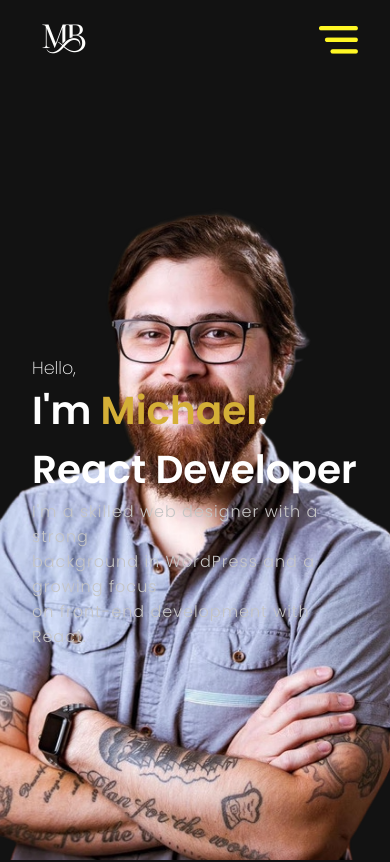
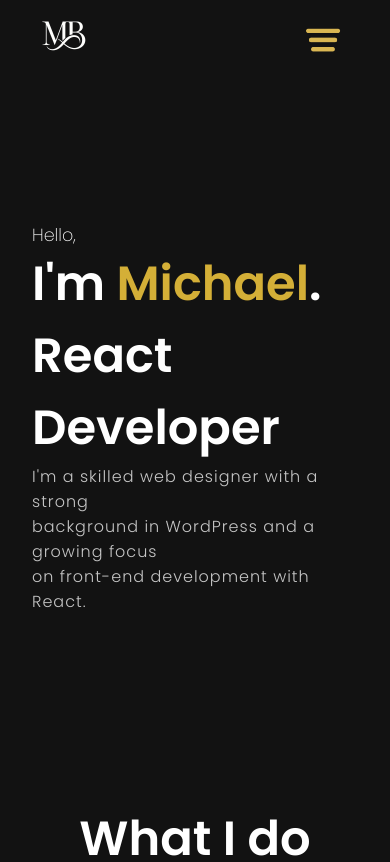
Before and after one commit to mbubel/my_portfolio, a React (Create React App) app: page / in a window 390 px wide. Shown: the top 862 px of the page. Built offline with nearby package versions, Linux system fonts and the light colour scheme.

Commit message:
fixes mobile responsive

```diff
--- a/src/components/Intro/intro.css
+++ b/src/components/Intro/intro.css
@@ -1,5 +1,4 @@
 #intro {
-    height: calc(100vh - 4rem);
     width: 100vw;
     max-width: 75rem;
     margin: 0 auto;
@@ -14,7 +13,7 @@
     z-index: -1;
     object-fit: cover;
     height: 100vh;
-  }
+}
 
 
 .introContent {
@@ -34,7 +33,7 @@
 }
 
 .introName {
-    color: #D4AF37     ;
+    color: #D4AF37;
 }
 
 .introPara {
@@ -45,7 +44,7 @@
 }
 
 .btn {
-    background: #D4AF37 ;
+    background: #D4AF37;
     margin: 1rem 0;
     padding: 0.75rem 1.5rem;
     border: none;
@@ -81,4 +80,23 @@
 
 .logo {
     cursor: pointer;
-  }
+}
+
+@media (max-width: 768px) {
+
+    .bg {
+        display: none;
+    }
+
+    .introContent {
+        height: 80vh;
+        width: 100vw;
+        padding: 2rem;
+        font-size: 3rem;
+        font-weight: 700;
+        display: flex;
+        flex-direction: column;
+        justify-content: center;
+    }
+
+}
--- a/src/components/NavBar/navbar.css
+++ b/src/components/NavBar/navbar.css
@@ -27,11 +27,11 @@
 .desktopMenuListItem:hover {
     color: #AAAAAA;
     padding-bottom: 0.5rem;
-    border-bottom: 3px solid #D4AF37    ;
+    border-bottom: 3px solid #D4AF37;
 }
 
 .desktopMenuBtn {
-    background: #D4AF37    ;
+    background: #D4AF37;
     color: black;
     border: none;
     display: flex;
@@ -51,7 +51,7 @@
 .active {
     color: #C5C5C5;
     padding-bottom: 0.5rem;
-    border-bottom: 3px solid #D4AF37     ;
+    border-bottom: 3px solid #D4AF37;
 }
 
 .mobMenu {
@@ -68,7 +68,7 @@
     display: flex;
     flex-direction: column;
     padding: 0.5rem;
-    height:fit-content;
+    height: fit-content;
     min-width: 15rem;
     background: rgb(40, 40, 40);
     border-radius: 1rem;
@@ -85,9 +85,11 @@
     .mobMenu {
         display: flex;
     }
+
     .desktopMenu {
         display: none;
     }
+
     .desktopMenuBtn {
         display: none;
     }
@@ -117,3 +119,18 @@
     background: #D4AF37;
     transform: scale(1.05);
 }
+
+.active {
+    color: #C5C5C5;
+    padding-bottom: 0.5rem;
+    border-bottom: 3px solid #D4AF37;
+}
+
+
+@media (max-width: 768px) {
+
+    .mobMenu {
+        width: 70px;
+
+    }
+}
--- a/src/components/NavBar/navbar.js
+++ b/src/components/NavBar/navbar.js
@@ -2,29 +2,40 @@ import React, { useState } from 'react';
 import './navbar.css';
 import logo from '../../assets/logo.png';
 import { Link } from 'react-scroll';
-import menu from '../../assets/menu.png';
+import menu from '../../assets/mobileMenu.png';
 
 const Navbar = () => {
     const [showMenu, setShowMenu] = useState(false);
+
     return (
         <nav className="navbar">
-            <img src={logo} alt="Logo" className='logo'/>
+            <Link
+                to="intro"
+                smooth={true}
+                offset={-100}
+                duration={500}
+                activeClass=""
+            >
+                <img src={logo} alt="Logo" className="logo" />
+            </Link>
+
             <div className="desktopMenu">
-                <Link activeClass='active' to='intro' spy={true} smooth={true} offset={-100} duration={500} className="desktopMenuListItem">Home</Link>
-                <Link activeClass='active' to='skills' spy={true} smooth={true} offset={-50} duration={500} className="desktopMenuListItem">About</Link>
-                <Link activeClass='active' to='works' spy={true} smooth={true} offset={-50} duration={500} className="desktopMenuListItem">Portfolio</Link>
-                <Link activeClass='active' to='contact' spy={true} smooth={true} offset={-50} duration={500} className="desktopMenuListItem">Contact</Link>
-                </div>
+                <Link activeClass="active" to="intro" spy={true} smooth={true} offset={-100} duration={500} className="desktopMenuListItem">Home</Link>
+                <Link activeClass="active" to="skills" spy={true} smooth={true} offset={-50} duration={500} className="desktopMenuListItem">About</Link>
+                <Link activeClass="active" to="works" spy={true} smooth={true} offset={-50} duration={500} className="desktopMenuListItem">Portfolio</Link>
+                <Link activeClass="active" to="contact" spy={true} smooth={true} offset={-50} duration={500} className="desktopMenuListItem">Contact</Link>
+            </div>
 
-            <img src={menu} alt="Menu" className='mobMenu' onClick={()=>setShowMenu(!showMenu)}/>
-            <div className="navMenu" style={{display: showMenu? 'flex':'none'}}>
-                <Link activeClass='active' to='intro' spy={true} smooth={true} offset={-100} duration={500} className="listItem" onClick={()=>setShowMenu(false)}>Home</Link>
-                <Link activeClass='active' to='skills' spy={true} smooth={true} offset={-50} duration={500} className="listItem" onClick={()=>setShowMenu(false)}>About</Link>
-                <Link activeClass='active' to='works' spy={true} smooth={true} offset={-50} duration={500} className="listItem" onClick={()=>setShowMenu(false)}>Portfolio</Link>
-                <Link activeClass='active' to='contact' spy={true} smooth={true} offset={-50} duration={500} className="listItem" onClick={()=>setShowMenu(false)}>Contact</Link>
+            <img src={menu} alt="Menu" className="mobMenu" onClick={() => setShowMenu(!showMenu)} />
+
+            <div className="navMenu" style={{ display: showMenu ? 'flex' : 'none' }}>
+                <Link activeClass="active" to="intro" spy={true} smooth={true} offset={-100} duration={500} className="listItem" onClick={() => setShowMenu(false)}>Home</Link>
+                <Link activeClass="active" to="skills" spy={true} smooth={true} offset={-50} duration={500} className="listItem" onClick={() => setShowMenu(false)}>About</Link>
+                <Link activeClass="active" to="works" spy={true} smooth={true} offset={-50} duration={500} className="listItem" onClick={() => setShowMenu(false)}>Portfolio</Link>
+                <Link activeClass="active" to="contact" spy={true} smooth={true} offset={-50} duration={500} className="listItem" onClick={() => setShowMenu(false)}>Contact</Link>
             </div>
         </nav>
-    )
-}
+    );
+};
 
 export default Navbar;
--- a/src/components/Skills/skills.css
+++ b/src/components/Skills/skills.css
@@ -61,10 +61,12 @@
     .skillBarText>p {
         font-size: 3vw;
     }
+
     .skillBarImg {
         height: 2.25rem;
         width: 2.25rem;
     }
+
     .skillBarText>h2 {
         font-size: 5vw;
     }
--- a/src/components/Works/works.css
+++ b/src/components/Works/works.css
@@ -108,4 +108,4 @@
 .contactLink {
     cursor: pointer;
     display: inline-block;
-  }
+}
```
Also changed, not shown: src/components/Contact/contact.css (+5 -2 lines), src/assets/mobileMenu.png (added), src/components/Contact/contact.js (indentation only), src/components/Skills/skills.js (indentation only), 1 other file (tests, documents, lock files or other folders). Lines whose indentation alone changed are shown as unchanged.
